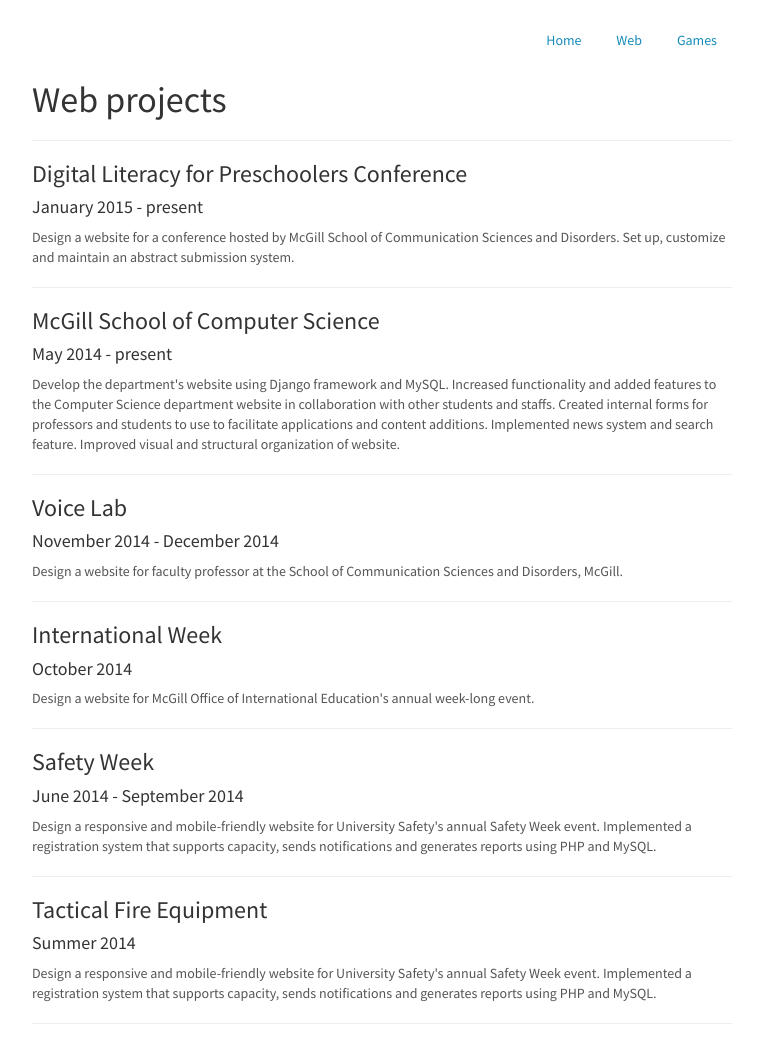
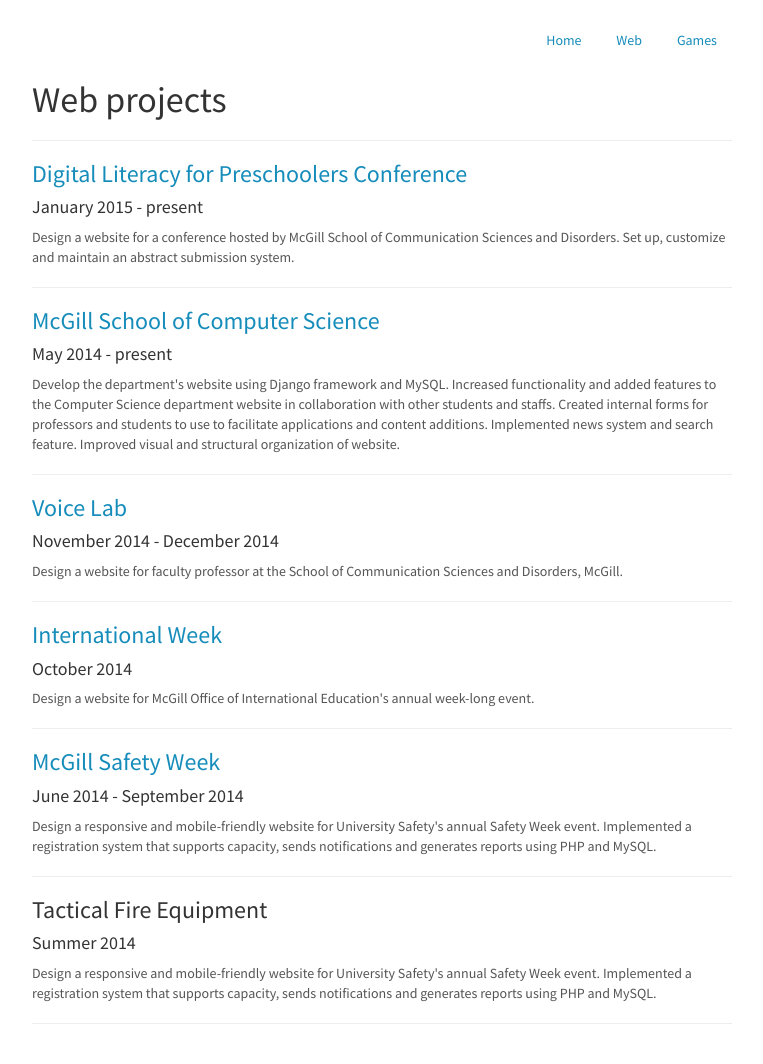
Before and after one commit to monicau/monicau.github.io, a Jekyll site: the page built from web.html, in a window 1280 px wide. Shown: the whole page, without its empty margins (258-1021 px from the left). Built offline with Jekyll 4.4.1, drawn with Linux system fonts in a browser that asks for light colours; nearby versions of some CDN libraries; Markdown is read by kramdown in place of the engine named in the settings.

Commit message:
Linked websites

```diff
--- a/web.html
+++ b/web.html
@@ -3,31 +3,31 @@
 title: Web projects
 ---
 
-<h3>Digital Literacy for Preschoolers Conference</h3>
+<h3><a href="http://digitalliteracyforpreschoolers.conference.mcgill.ca/" target="_blank">Digital Literacy for Preschoolers Conference</a></h3>
 <h4>January 2015 - present</h4>
 <p>Design a website for a conference hosted by McGill School of Communication Sciences and Disorders. Set up, customize and maintain an abstract submission system.</p>
 
 <hr>
 
-<h3>McGill School of Computer Science</h3>
+<h3><a href="http://cs.mcgill.ca/" target="_blank">McGill School of Computer Science</a></h3>
 <h4>May 2014 - present</h4>
 <p>Develop the department's website using Django framework and MySQL.  Increased functionality and added features to the Computer Science department website in collaboration with other students and staffs. Created internal forms for professors and students to use to facilitate applications and content additions. Implemented news system and search feature. Improved visual and structural organization of website. </p>
 
 <hr>
 
-<h3>Voice Lab</h3>
+<h3><a href="http://voice.lab.mcgill.ca/" target="_blank">Voice Lab</a></h3>
 <h4>November 2014 - December 2014</h4>
 <p>Design a website for faculty professor at the School of Communication Sciences and Disorders, McGill.</p>
 
 <hr>
 
-<h3>International Week</h3>
+<h3><a href="http://internationalweek.sll.mcgill.ca/" target="_blank">International Week</a></h3>
 <h4>October 2014</h4>
 <p>Design a website for McGill Office of International Education's annual week-long event.</p>
 
 <hr>
 
-<h3>Safety Week</h3>
+<h3><a href="http://safetyweek.universitysafety.mcgill.ca/" target="_blank">McGill Safety Week</a></h3>
 <h4>June 2014 - September 2014</h4>
 <p>Design a responsive and mobile-friendly website for University Safety's annual Safety Week event. Implemented a registration system that supports capacity, sends notifications and generates reports using PHP and MySQL.</p>
 
```
